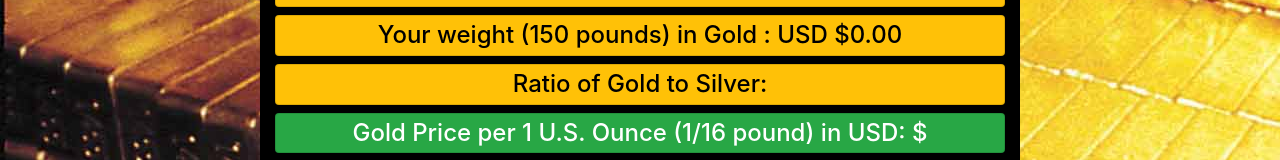
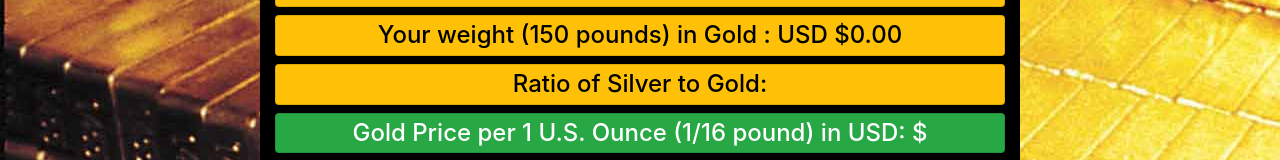
Before and after one commit to vibraniumforge/precious-metal-price, a React (Create React App) app: page / in a window 1280 px wide. Shown: the part 573-733 px from the top of the page. Built offline with nearby package versions, Linux system fonts and the light colour scheme.

Commit message:
changed text

```diff
--- a/src/Components/OtherCard.js
+++ b/src/Components/OtherCard.js
@@ -97,7 +97,7 @@ class OtherCard extends React.PureComponent {
           <div className="card-block" id="ratio">
             <span>
               <h4>
-                Ratio of Gold to Silver:{" "}
+                Ratio of Silver to Gold:{" "}
                 {this.props.price.Gold
                   ? `${(
                       this.props.price.Gold / this.props.price.Silver
```
